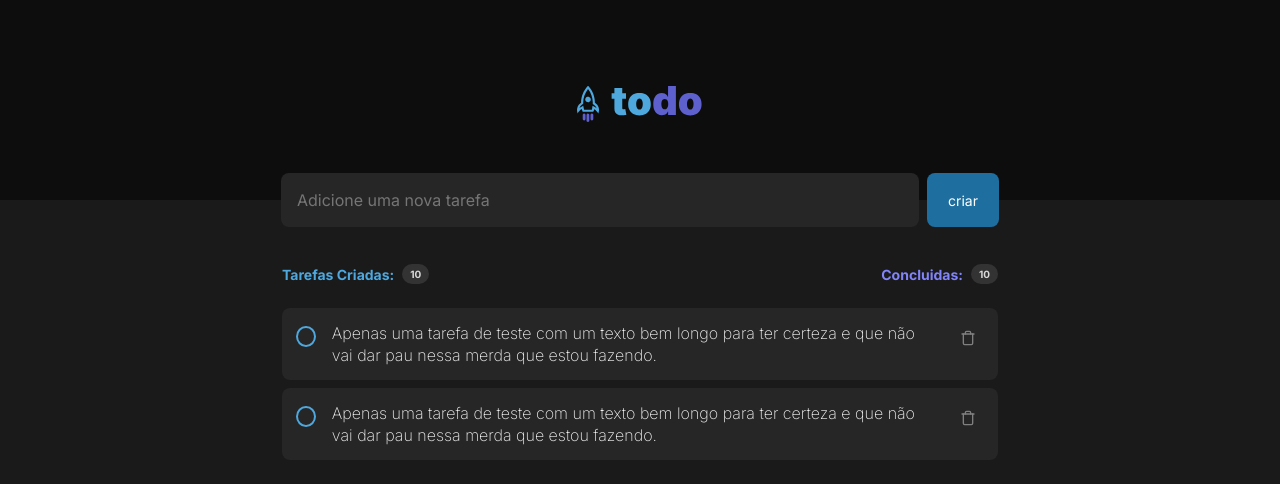
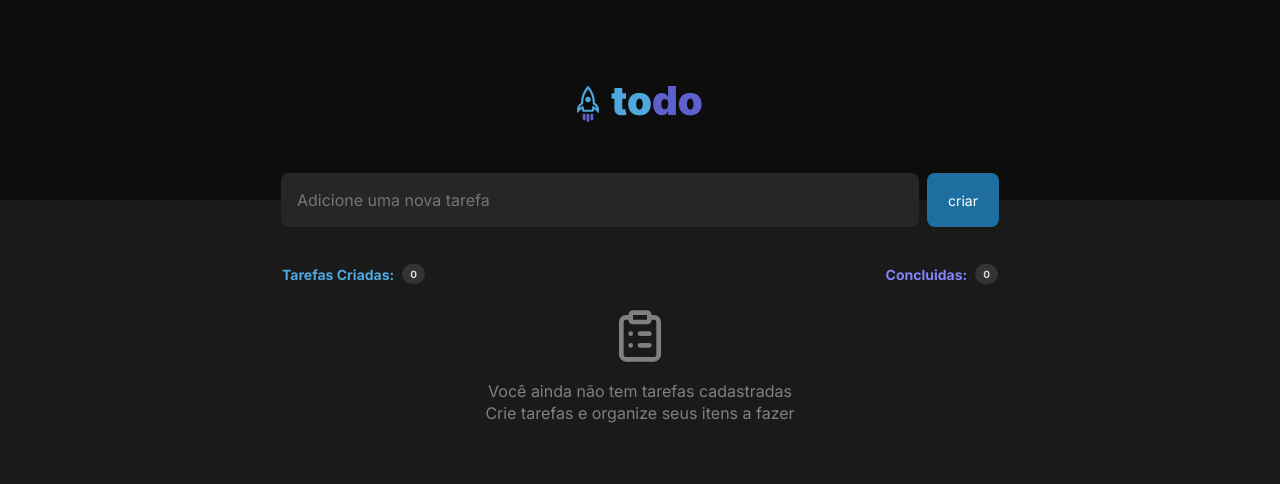
Before and after one commit to juniorjuarez/ToDo-List, a React (Vite) app: page / in a window 1280 px wide. Shown: the top 484 px of the page. Built offline with nearby package versions, Linux system fonts and the light colour scheme.

Commit message:
update archives

```diff
--- a/src/components/InputTask.tsx
+++ b/src/components/InputTask.tsx
@@ -1,11 +1,61 @@
-import React from "react";
+import {
+  useState,
+  type FormEvent,
+  ChangeEvent,
+  type InvalidEvent,
+} from "react";
+import { v4 as uuidv4 } from "uuid";
 import styles from "./InputTask.module.css";
 
-export const InputTask = () => {
+interface ITask {
+  id: string;
+  title: string;
+  isCompleted: boolean;
+}
+
+interface IInputTaskProps {
+  handleCreateNewTask: (task: ITask) => void;
+}
+export const InputTask = ({ handleCreateNewTask }: IInputTaskProps) => {
+  const [readInput, setReadInput] = useState("");
+
+  function handleNewTaskChange(event: ChangeEvent<HTMLInputElement>) {
+    event.target.setCustomValidity("");
+    setReadInput(event.target.value);
+  }
+
+  function handleInputNewTaskInvalid(event: InvalidEvent<HTMLInputElement>) {
+    event.target.setCustomValidity("Esse campo não pode ficar vazio");
+  }
+
+  function createTask(event: FormEvent) {
+    event.preventDefault();
+    if (readInput === "") {
+      alert("O campo não pode ser vazio");
+    } else {
+      let taskInput: ITask = {
+        id: uuidv4(),
+        title: readInput,
+        isCompleted: false,
+      };
+      handleCreateNewTask(taskInput);
+      setReadInput("");
+    }
+  }
+
   return (
-    <div className={styles.input_task}>
-      <input type="text" placeholder="Adicione uma nova tarefa" />
-      <button>criar</button>
+    <div>
+      <form className={styles.input_task} onSubmit={createTask}>
+        <input
+          type="text"
+          placeholder="Adicione uma nova tarefa"
+          onInvalid={handleInputNewTaskInvalid}
+          onChange={handleNewTaskChange}
+          value={readInput}
+          required
+        />
+        <button type="submit">criar</button>
+      </form>
     </div>
   );
 };
--- /dev/null
+++ b/src/components/Task.tsx
@@ -0,0 +1,43 @@
+import styles from "./Tasks.module.css";
+import { Trash } from "lucide-react";
+
+interface ITaskProps {
+  id: string;
+  title: string;
+  isCompleted: boolean;
+  toggleTaskCompleted: (id: string) => void;
+  handleDeleteTask: (id: string) => void;
+}
+
+export const Task = ({
+  id,
+  title,
+  isCompleted,
+  toggleTaskCompleted,
+  handleDeleteTask,
+}: ITaskProps) => {
+  function deleteTask() {
+    handleDeleteTask(id);
+  }
+  function handleChangeTask() {
+    toggleTaskCompleted(id);
+  }
+
+  return (
+    <div className={styles.task}>
+      <div
+        className={`${styles.taskItem} ${isCompleted ? styles.checked : ""}`}
+      >
+        <input
+          type="checkbox"
+          onChange={handleChangeTask}
+          checked={isCompleted}
+        />
+        <p>{title}</p>
+        <button className={styles.trashButton} onClick={deleteTask}>
+          <Trash size={16} />
+        </button>
+      </div>
+    </div>
+  );
+};
--- a/src/components/TaskList.module.css
+++ b/src/components/TaskList.module.css
@@ -39,3 +39,24 @@
   font-size: 0.625rem;
   font-weight: bold;
 }
+
+.emptyTask {
+  display: flex;
+  align-items: center;
+  justify-content: center;
+  flex-direction: column;
+}
+.emptyTask svg {
+  color: var(--gray-300);
+  margin-bottom: 1rem;
+}
+.emptyTask p {
+  color: var(--gray-300);
+  font: 100;
+  font-size: 1rem;
+  line-height: 1.4;
+}
+
+.emptyTask p:first-child {
+  font-weight: bold;
+}
--- a/src/components/TaskList.tsx
+++ b/src/components/TaskList.tsx
@@ -1,23 +1,61 @@
-import React from "react";
 import styles from "./TaskList.module.css";
-import { Tasks } from "./Tasks";
+import { Task } from "./Task";
+import { ClipboardList } from "lucide-react";
+interface ITask {
+  id: string;
+  title: string;
+  isCompleted: boolean;
+}
 
-export const TaskList = () => {
+interface ITaskListProps {
+  tasks: ITask[];
+  toggleTaskCompleted: (taskId: string) => void;
+  handleDeleteTask: (id: string) => void;
+}
+
+export const TaskList = ({
+  tasks,
+  toggleTaskCompleted,
+  handleDeleteTask,
+}: ITaskListProps) => {
+  const taskCount = tasks.length;
+  const isCompleted = tasks.filter((task) => task.isCompleted).length;
+
   return (
     <section className={styles.taskList}>
       <header className={styles.header}>
         <div className={styles.createdTasksContainer}>
           <span className={styles.createdTasks}>Tarefas Criadas:</span>
-          <span className={styles.createdTasksCount}>10</span>
+          <span className={styles.createdTasksCount}>{taskCount}</span>
         </div>
         <div className={styles.createdTasksContainer}>
           <span className={styles.finishTasks}>Concluidas:</span>
-          <span className={styles.createdTasksCount}>10</span>
+          <span className={styles.createdTasksCount}>{isCompleted}</span>
         </div>
       </header>
 
-      <Tasks />
-      <Tasks />
+      <div>
+        {tasks.length > 0 ? (
+          tasks.map((task) => {
+            return (
+              <Task
+                id={task.id}
+                key={task.id}
+                title={task.title}
+                isCompleted={task.isCompleted}
+                toggleTaskCompleted={toggleTaskCompleted}
+                handleDeleteTask={handleDeleteTask}
+              />
+            );
+          })
+        ) : (
+          <div className={styles.emptyTask}>
+            <ClipboardList size={56} />
+            <p>Você ainda não tem tarefas cadastradas</p>
+            <p>Crie tarefas e organize seus itens a fazer</p>
+          </div>
+        )}
+      </div>
     </section>
   );
 };
```
